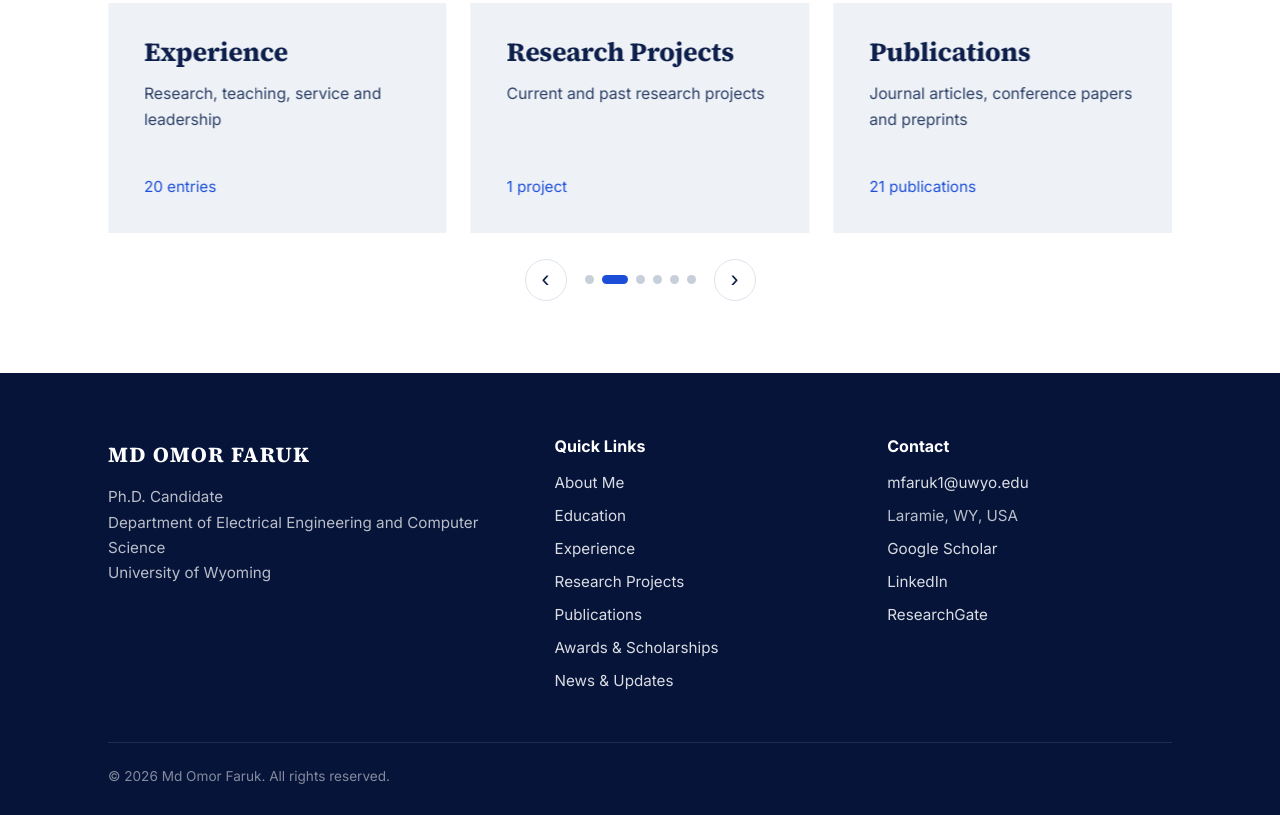
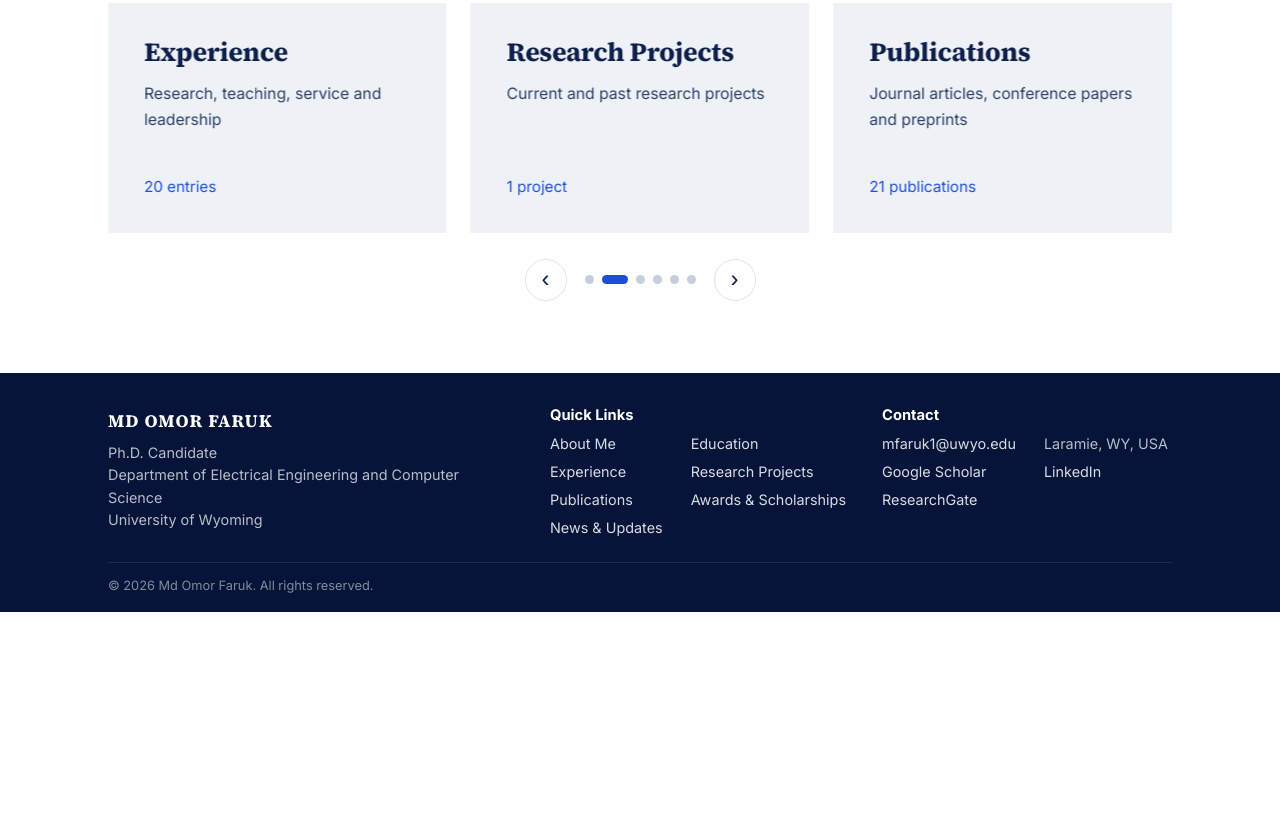
Before and after one commit to omorovi/mdomorfaruk, a plain HTML site: page index.html in a window 1280 px wide. Shown: the part 1258-2073 px from the top of the page. After the commit the page ends 1870 px from the top, so only its background shows below. Drawn offline with Linux system fonts and the light colour scheme.

Commit message:
Make the footer more compact
Less padding, smaller headings, and link lists in two columns; the
footer is about half its previous height.

Co-Authored-By: Claude Opus 5.5 <noreply@anthropic.com>
Claude-Session: https://claude.ai/code/session_01AC4PvBkequMxsAkVpSYyoK

```diff
--- a/assets/css/style.css
+++ b/assets/css/style.css
@@ -368,3 +368,13 @@ a.pub-title:hover { color: var(--accent); }
   .nav-links a { border-bottom-color: #eef1f5; }
   .nav-links a[aria-current="page"] { color: var(--accent); border-bottom-color: #eef1f5; }
 }
+
+/* ===== Compact footer ===== */
+.site-footer { padding: 34px 0 16px; font-size: .9rem; }
+.footer-grid { gap: 36px; align-items: start; }
+.footer-name { font-size: 1.1rem; margin-bottom: 6px; }
+#footer-about { margin: 0; line-height: 1.55; }
+.site-footer h3 { font-size: .92rem; margin-bottom: 8px; }
+.site-footer ul { display: grid; grid-template-columns: repeat(2, max-content); column-gap: 28px; row-gap: 4px; }
+.footer-bottom { margin-top: 22px; padding-top: 12px; font-size: .8rem; }
+@media (max-width: 640px) { .footer-grid { gap: 24px; } }
--- a/index.html
+++ b/index.html
@@ -16,8 +16,8 @@
   <link rel="preconnect" href="https://fonts.googleapis.com">
   <link rel="preconnect" href="https://fonts.gstatic.com" crossorigin>
   <link rel="stylesheet" href="https://fonts.googleapis.com/css2?family=Inter:wght@400;500;600;700&family=Source+Serif+4:opsz,wght@8..60,600;8..60,700&display=swap">
-  <link rel="stylesheet" href="assets/css/style.css?v=20261124164442">
-  <script src="assets/js/site.js?v=20261124164442" defer></script>
+  <link rel="stylesheet" href="assets/css/style.css?v=20261124164706">
+  <script src="assets/js/site.js?v=20261124164706" defer></script>
 </head>
 <body data-page="about">
   <a class="skip" href="#main">Skip to content</a>
```
Also changed, not shown: awards.html (+2 -2 lines), education.html (+2 -2 lines), experience.html (+2 -2 lines), news.html (+2 -2 lines), publications.html (+2 -2 lines), research.html (+2 -2 lines).
